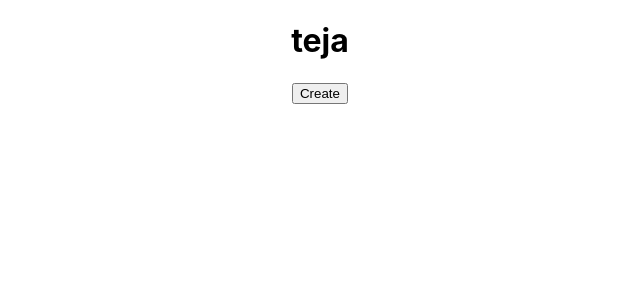
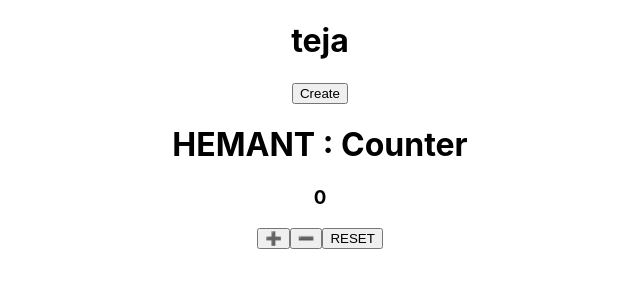
Before and after one commit to MeghaGowda1223456/Git-practice-second-batch, a React (Create React App) app: page / in a window 1280 px wide. Shown: the top 300 px of the page, without its empty margins (320-960 px from the left). Built offline with nearby package versions, Linux system fonts and the light colour scheme.

Commit message:
first commit_hemant

```diff
--- a/src/App.js
+++ b/src/App.js
@@ -4,6 +4,7 @@ import DataComponents from "./components/DataComponents";
 import { useState } from "react";
 import ComponentA from "./components/ComponentA";
 import ComponentB from "./components/ComponentB";
+import Hemant from "./components/Hemant";
 
 function App() {
   const [state, setState] = useState(true);
@@ -11,6 +12,7 @@ function App() {
     <div className="App">
       <ComponentB/>
       {state ? <DataComponents setState={setState} /> : <ComponentA />}
+      <Hemant/>
     </div>
   );
 }
--- /dev/null
+++ b/src/components/Hemant.jsx
@@ -0,0 +1,35 @@
+import React from 'react'
+import { useState } from 'react';
+
+function Hemant() {
+    const [counter, setCounter] = useState(0)
+
+    let Increment=()=>{
+        setCounter(counter+1)
+        if(counter>=10){
+            setCounter(0);
+        }
+    }
+
+    let Decrement=()=>{
+        setCounter(counter-1)
+        if(counter<=0){
+            setCounter(10);
+        }
+    }
+    let Reset=()=>{
+        setCounter(0)
+    }
+
+  return (
+    <div>
+        <h1>HEMANT : Counter</h1>
+        <h3>{counter}</h3>
+        <button onClick={Increment }>➕</button>
+        <button onClick={Decrement}>➖</button>
+        <button onClick={Reset}>RESET</button>
+    </div>
+  )
+}
+
+export default Hemant
```
